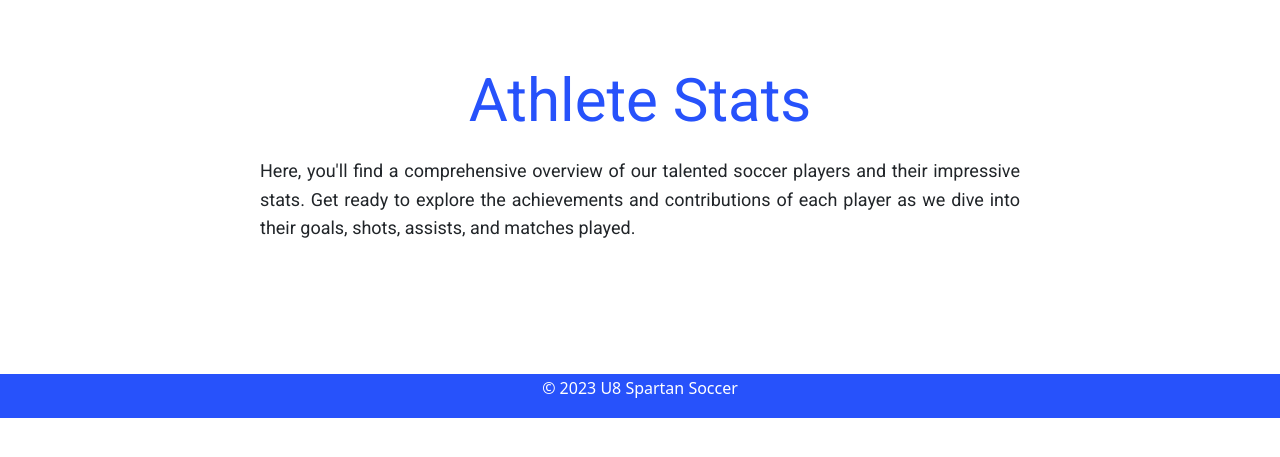
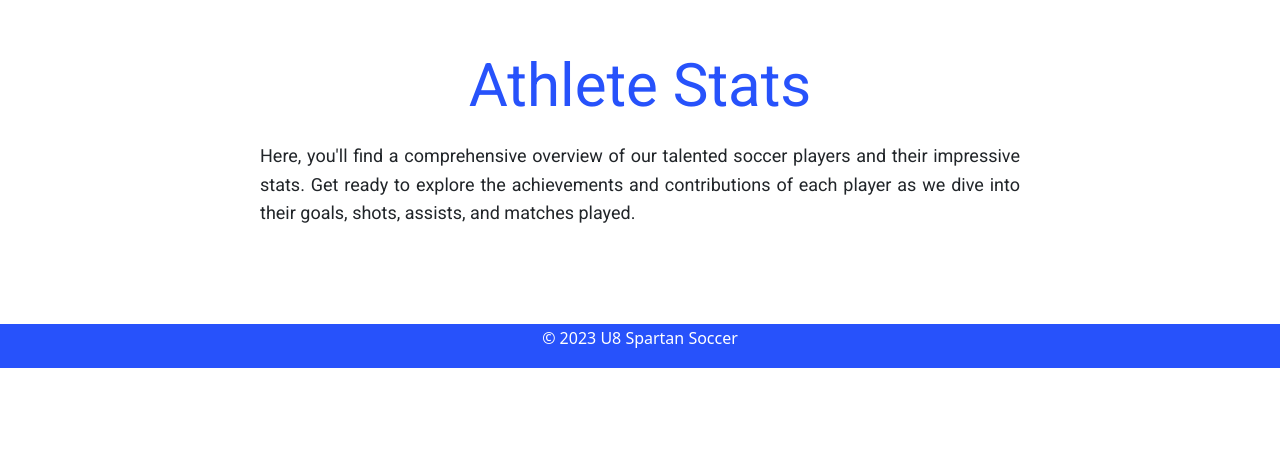
Before and after one commit to Ibanez92/soccer_team, a Flask app: page /players in a window 1280 px wide. Shown: the part 196-653 px from the top of the page. Run offline with Flask 3, Linux system fonts and the light colour scheme.

Commit message:
took off padding from players page containers

```diff
--- a/static/players.css
+++ b/static/players.css
@@ -52,9 +52,9 @@ nav ul li a i {
     /* Add right padding to the icon */
 }
 
-.page-container {
+/* .page-container {
     padding: 15px;
-}
+} */
 
 .description {
     max-width: 800px;
```
